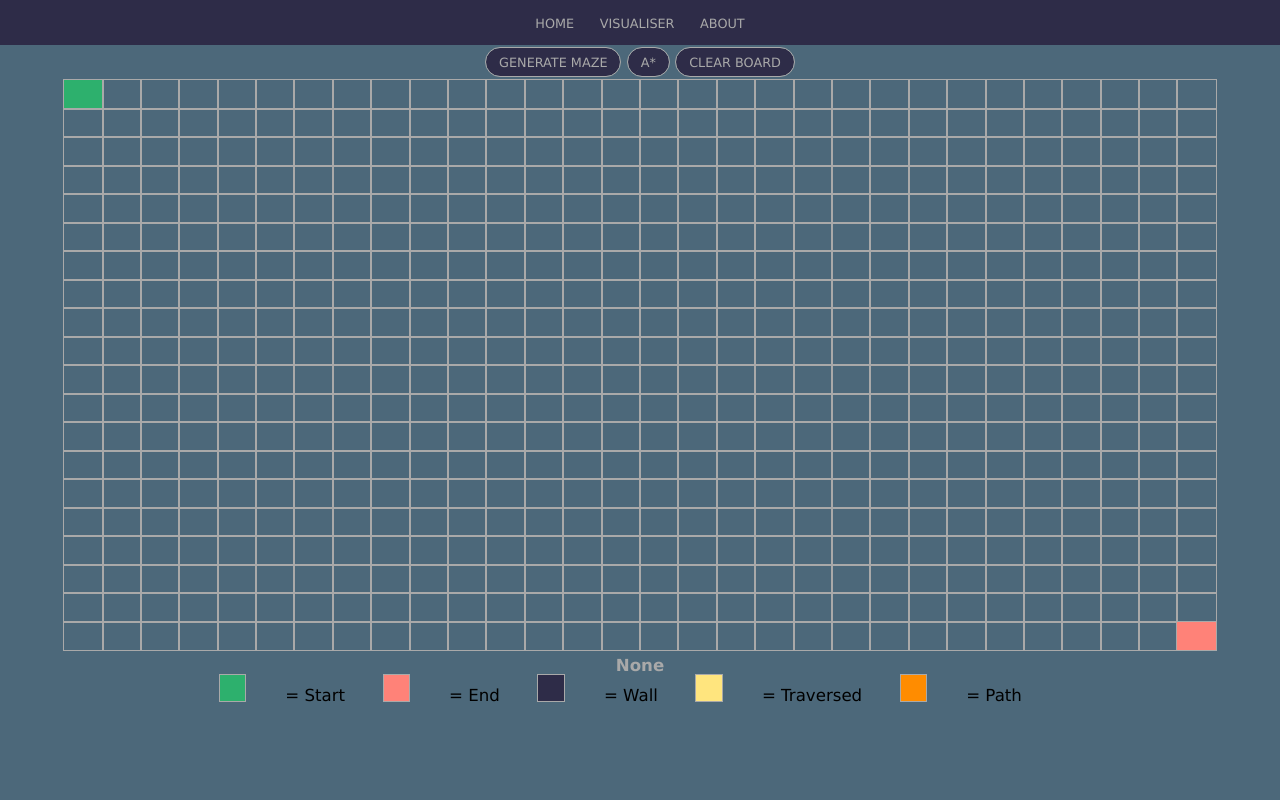
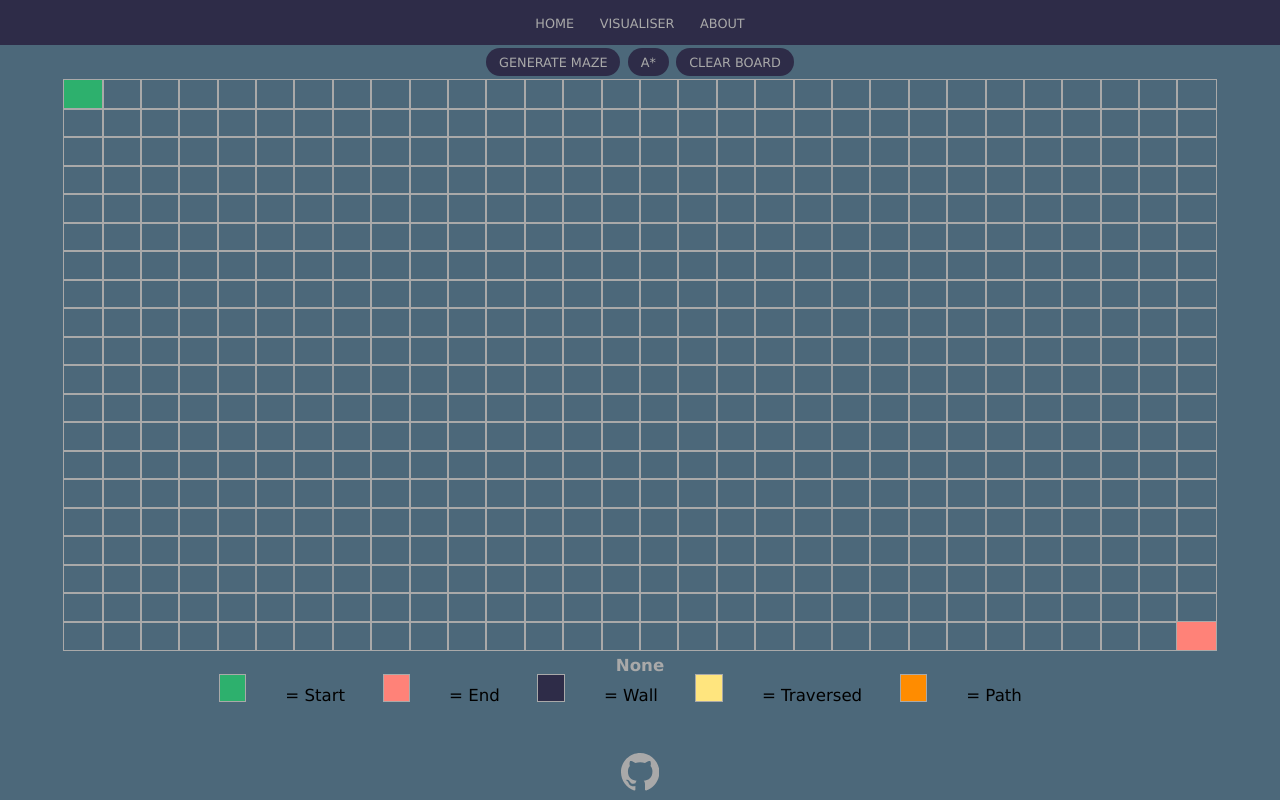
Before and after one commit to Tea-Sea/portfolio, a React (Create React App) app: page /visualiser in a window 1280 px wide. Built offline with nearby package versions, Linux system fonts and the light colour scheme.

Commit message:
changed title and site icon

```diff
--- a/public/index.html
+++ b/public/index.html
@@ -24,7 +24,7 @@
       work correctly both with client-side routing and a non-root public URL.
       Learn how to configure a non-root public URL by running `npm run build`.
     -->
-    <title>React App</title>
+    <title>Tom Caspar</title>
   </head>
   <body>
     <noscript>You need to enable JavaScript to run this app.</noscript>
--- a/src/Pages/Home/Home.css
+++ b/src/Pages/Home/Home.css
@@ -37,6 +37,7 @@ span {
   transform: scale(1.3);
   fill: rgb(46, 44, 72);
 }
+
 .resumeButton:link,
 .resumeButton:visited {
   text-transform: uppercase;
--- a/src/Pages/Home/Home.jsx
+++ b/src/Pages/Home/Home.jsx
@@ -6,6 +6,7 @@ import Resume from "../../Static/Resume.pdf";
 import "./Home.css";
 
 const home = () => {
+  document.title = "Home";
   return (
     <div id="personalInfo">
       <h1>Tom Caspar</h1>
--- a/src/Pages/Visualiser/Visualiser.css
+++ b/src/Pages/Visualiser/Visualiser.css
@@ -56,7 +56,6 @@ dd {
   margin: 0.3vw;
   background-color: rgb(46, 44, 72);
   color: darkgrey;
-  outline: 1px solid darkgray;
 }
 
 .options:hover {
@@ -71,6 +70,14 @@ dd {
   box-shadow: 0 5px 10px rgba(0, 0, 0, 0.2);
 }
 
+#githubLogo {
+  position: fixed;
+  margin-bottom: 0.4vw;
+  bottom: 0;
+  left: 0;
+  width: 100%;
+}
+
 @media only screen and (max-width: 600px) {
   .legendInfo {
     font-size: 3vw;
@@ -83,4 +90,8 @@ dd {
     padding: 1vw 2vw;
     font-size: 3vw;
   }
+
+  #githubLogo {
+    display: none;
+  }
 }
--- a/src/Pages/Visualiser/Visualiser.jsx
+++ b/src/Pages/Visualiser/Visualiser.jsx
@@ -1,6 +1,8 @@
 import React, { Component } from "react";
 
 import Node from "./Node/Node";
+
+import { ReactComponent as GithubLogo } from "../../Static/Github.svg";
 
 import { randomiser } from "./Algorithms/Maze_Generation/randomiser";
 
@@ -30,6 +32,7 @@ export default class visualiser extends Component {
   }
 
   componentDidMount() {
+    document.title = "Pathfinding Visualiser";
     const nodes = generateGrid();
     this.setState({ nodes }, () => {});
     //this.determineType(nodes);
@@ -241,6 +244,14 @@ export default class visualiser extends Component {
             <dd className="legendInfo">= Path</dd>
             <span></span>
           </li>
+          <a
+            id="githubLogo"
+            href="https://github.com/Tea-Sea/portfolio/tree/main/src/Pages/Visualiser"
+            target="_blank"
+            rel="noreferrer noopener"
+          >
+            <GithubLogo className="icon" />
+          </a>
         </div>
       </>
     );
```
Also changed, not shown: 1 other file (tests, documents, lock files or other folders).
